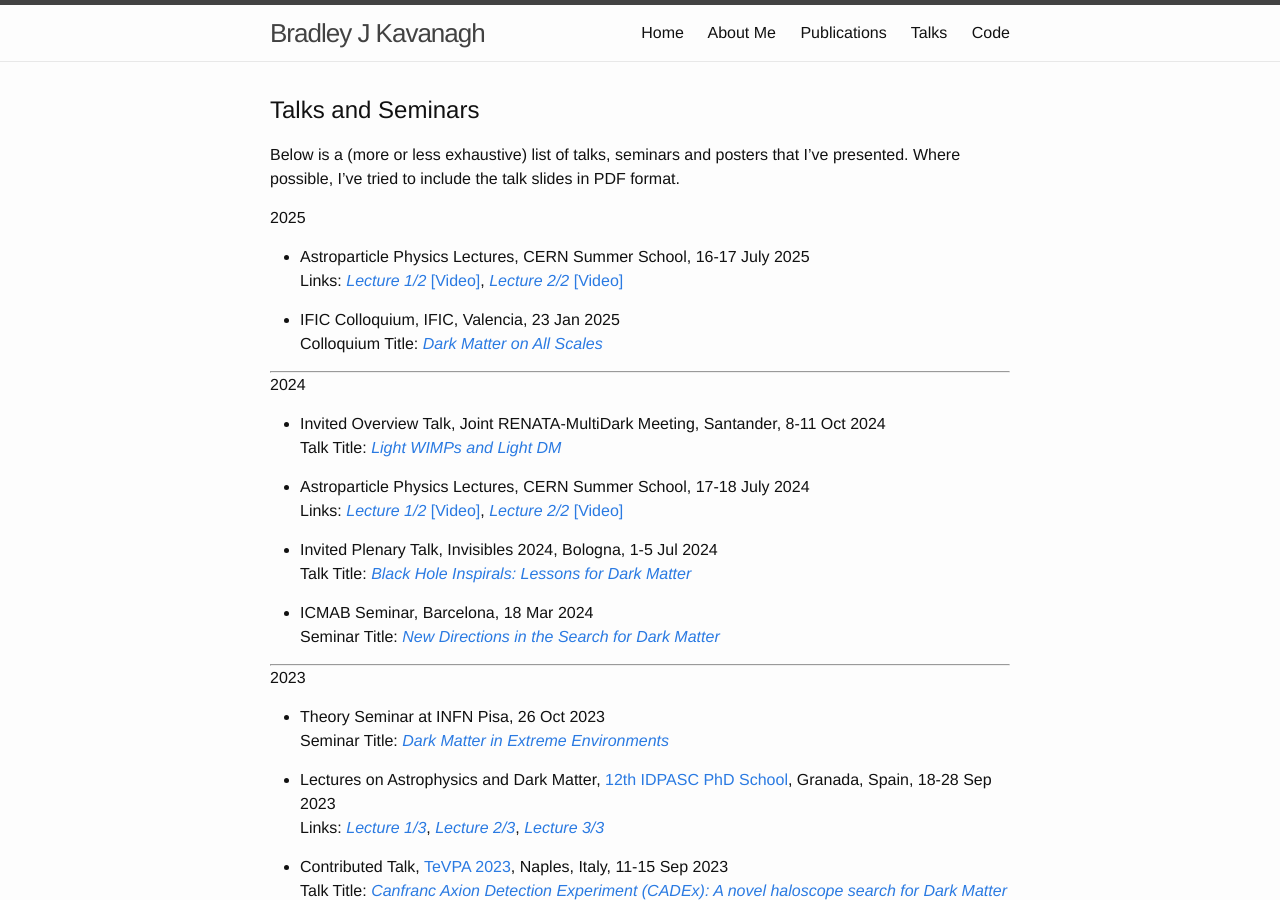
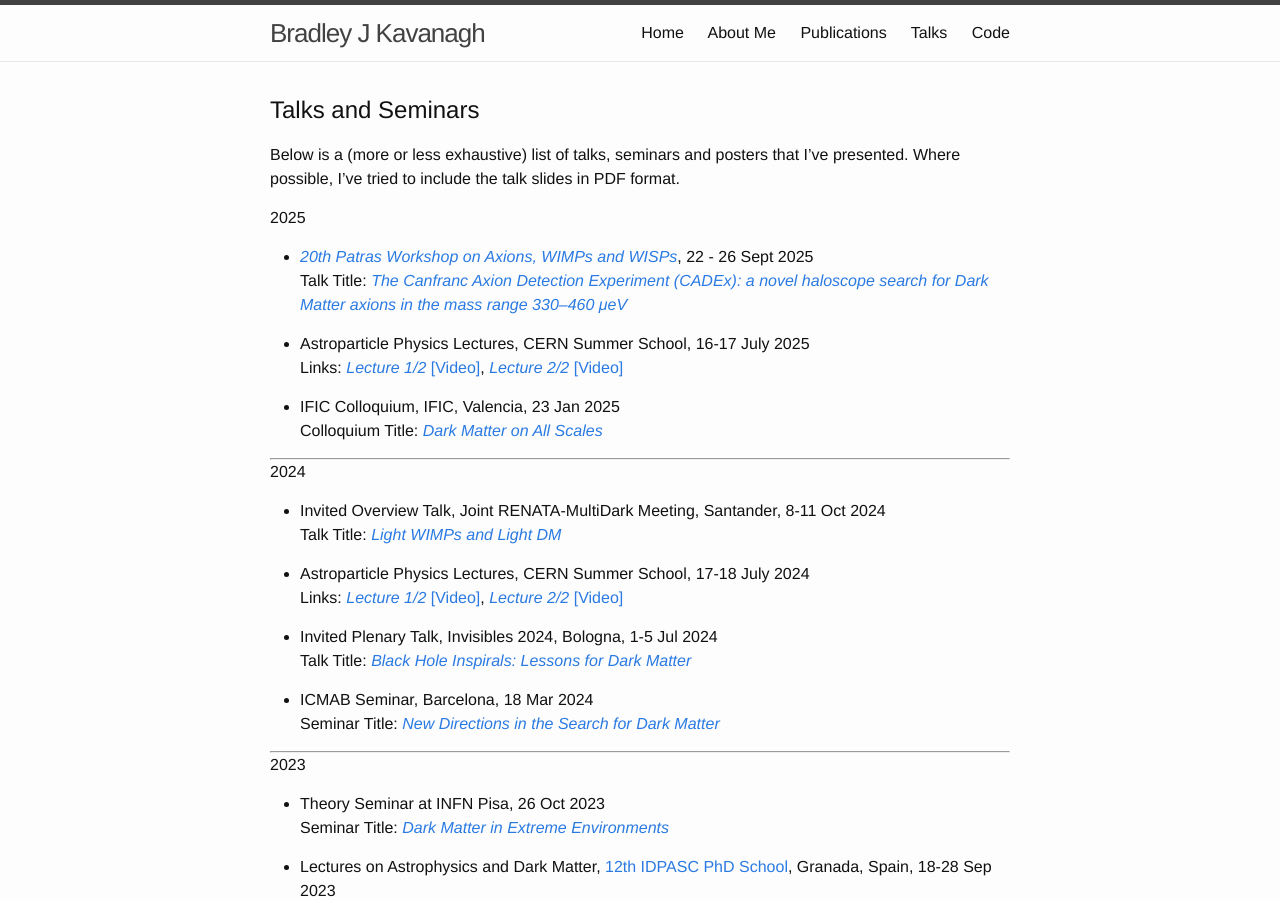
Before and after one commit to bradkav/bradkav.github.io, a Jekyll site: the page built from talks.md, in a window 1280 px wide and 900 px high. Built offline with Jekyll 4.4.1, drawn with Linux system fonts in a browser that asks for light colours.

Commit message:
Added PATRAS talk

```diff
--- a/talks.md
+++ b/talks.md
@@ -10,6 +10,9 @@ weight: 4
 Below is a (more or less exhaustive) list of talks, seminars and posters that I've presented. Where possible, I've tried to include the talk slides in PDF format.
 
 #### 2025
+
+- [*20th Patras Workshop on Axions, WIMPs and WISPs*](https://agenda.infn.it/event/46273/overview), 22 - 26 Sept 2025
+Talk Title: [*The Canfranc Axion Detection Experiment (CADEx): a novel haloscope search for Dark Matter axions in the mass range 330–460 μeV*](/assets/slides/CADEx_PATRAS2025_KAVANAGH.pdf)
 
 - Astroparticle Physics Lectures, CERN Summer School, 16-17 July 2025
 Links: [*Lecture 1/2*](/assets/slides/Astroparticle_CERN_summer_school_2025_Lecture1.pdf) [[Video]](https://cds.cern.ch/record/2938363), [*Lecture 2/2*](/assets/slides/Astroparticle_CERN_summer_school_2025_Lecture2.pdf) [[Video]](https://cds.cern.ch/record/2938461)
@@ -57,7 +60,6 @@ Talk Title: [*Black Holes’ Dark Dress - Detecting Particle Dark Matter around
 - Invited Overview Talk, [Lunar Gravitational-Wave Antenna (LGWA) White Paper Kick-off Meeting](https://indico.gssi.it/event/450/), GSSI, L'Aquila, 09-10 Feb 2023
 Talk Title: [*Decihertz Dark Matter: Gravitational Waves from Dark Matter Spikes and Primordial Black Holes*](/assets/slides/KAVANAGH_LGWA_KickOffMeeting_Feb2023.pdf)
 
-
 ----------------------------
 
 #### 2022
@@ -76,8 +78,6 @@ Talk Title: [*Collisionless Dark Matter Spikes: Open questions in formation, evo
 
 - Invited Overview Talk, [3rd Dark Ghosts Workshop](https://indico.cern.ch/event/1075227/), Granada, 1 Apr 2022
 Talk Title: [*Future Dark Matter Searches: Dark Matter in Extreme Environments*](/assets/slides/KAVANAGH-DarkGhosts_2022_April2022.pdf)
-
-
 
 ----------------------------
 
```
Also changed, not shown: 1 other file.
